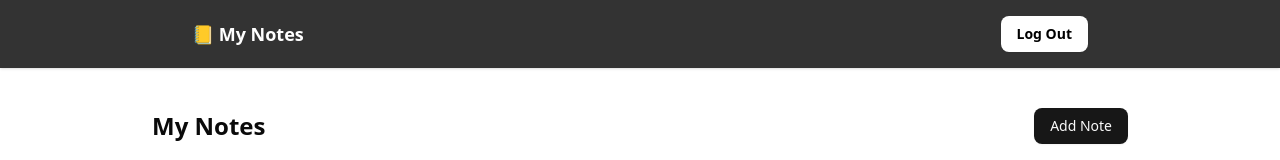
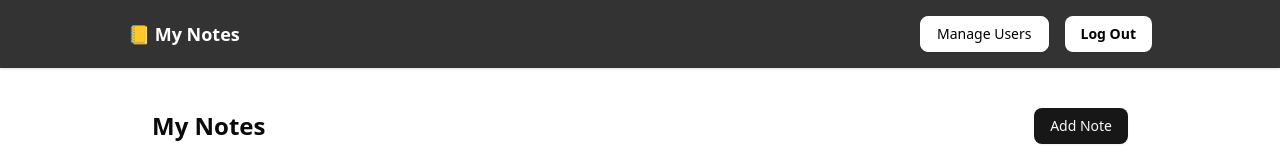
Before and after one commit to Solafides/shadNoteapp, a Next.js app: page / in a window 1280 px wide. Shown: the top 160 px of the page. Built offline with nearby package versions, Linux system fonts and the light colour scheme; no server answers; the database is empty; sample sign-in values are in the browser's storage.

Commit message:
manage users section added

```diff
--- a/components/Header.tsx
+++ b/components/Header.tsx
@@ -1,30 +1,81 @@
 'use client'
 
 import { useSession, signOut } from 'next-auth/react'
-import Link from 'next/dist/client/link'
+import Link from 'next/link'
+import { useEffect, useState } from 'react'
 import { Button } from './ui/button'
+import {
+  Dialog,
+  DialogContent,
+  DialogHeader,
+  DialogTitle,
+  DialogTrigger,
+} from '@/components/ui/dialog'
+import { UserTable } from './UserTable'
+
+type Note = {
+  id: number
+  title: string
+  subject: string
+  content: string
+  createdAt: string
+}
+
+type User = {
+  id: string
+  email: string
+  role: string
+  createdAt: string
+  notes: Note[]
+}
+
 export default function Header() {
   const { data: session } = useSession()
+  const [users, setUsers] = useState<User[]>([])
+
+  const fetchUsers = async () => {
+    const res = await fetch('/api/admin/users')
+    const data = await res.json()
+    setUsers(data)
+  }
+
+  useEffect(() => {
+    if (session?.user) {
+      fetchUsers()
+    }
+  }, [session])
 
   return (
     <header className="bg-black/80 text-white p-4 shadow">
-      <div className="max-w-4xl mx-auto flex justify-between items-center">
-        <Link href="/" className="text-lg font-semibold">📒 My Notes</Link>
-        {/* <div className='flex gap-8 items-center'>
-          <Link href="/" className="text-sm font-semibold">
-          Home
+      <div className="max-w-5xl mx-auto flex justify-between items-center">
+        <Link href="/" className="text-lg font-semibold">
+          📒 My Notes
         </Link>
-        <Link href="/about" className="text-sm font-semibold">
-          About
-        </Link>
-        <Link href="/notes" className="text-sm font-semibold">
-          Search-Notes
-        </Link>
-        </div> */}
+
         {session?.user ? (
-          <Button onClick={() => signOut()} className="text-sm font-semibold  bg-white/100 hover:bg-red-400 hover:text-white  text-black">
-            Log Out
-          </Button>
+          <div className="flex gap-4 items-center">
+            {/* 👇 Manage Users Dialog Trigger */}
+            <Dialog>
+              <DialogTrigger asChild>
+                <Button variant="outline" className="text-black border-white hover:bg-white hover:text-black">
+                  Manage Users
+                </Button>
+              </DialogTrigger>
+              <DialogContent className="max-w-5xl max-h-[80vh] overflow-auto">
+                <DialogHeader>
+                  <DialogTitle>Manage Users</DialogTitle>
+                </DialogHeader>
+                <UserTable users={users} refetch={fetchUsers} />
+              </DialogContent>
+            </Dialog>
+
+            <Button
+              onClick={() => signOut()}
+              className="text-sm font-semibold bg-white text-black hover:bg-red-400 hover:text-white"
+            >
+              Log Out
+            </Button>
+          </div>
         ) : (
           <div className="text-sm italic">Not logged in</div>
         )}
```
